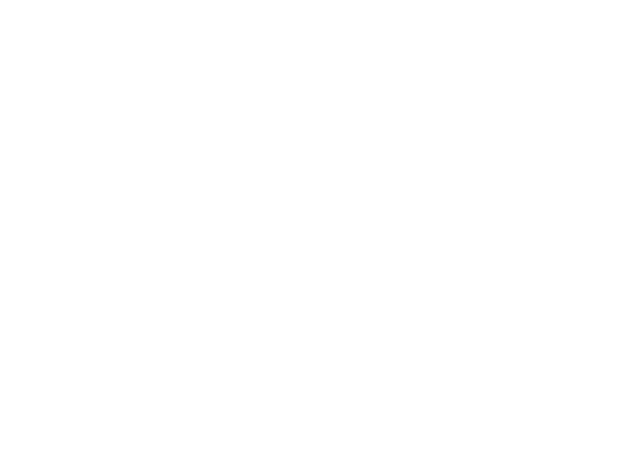
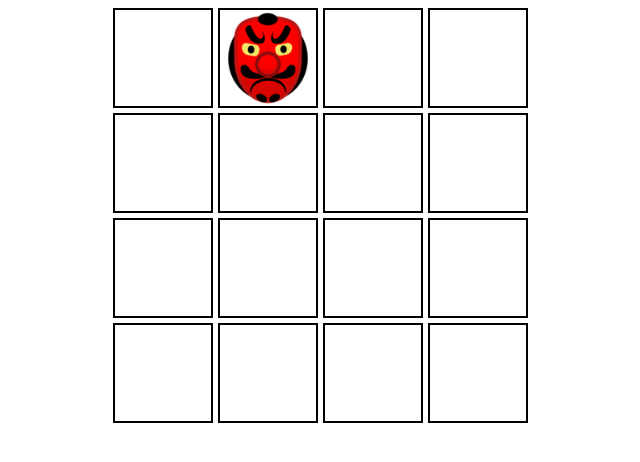
Before and after one commit to AntonyCoder/DOM, a website built with webpack: page src/index.html in a window 1280 px wide. Shown: the whole page, without its empty margins (320-960 px from the left). Built offline with nearby package versions, Linux system fonts and the light colour scheme.

Commit message:
Реализовал задание

```diff
--- /dev/null
+++ b/src/css/style.css
@@ -0,0 +1,16 @@
+.container {
+    display: grid;
+    justify-content: center;
+    grid-template-columns: repeat(4, 100px);
+    grid-template-rows: repeat(4, 100px);
+    gap: 5px;
+}
+
+.cell {
+    border: 2px solid #000000;
+}
+
+.cell-active {
+    background-image: url(../img/goblin.png);
+    background-size: contain;
+}
--- a/src/index.html
+++ b/src/index.html
@@ -6,6 +6,23 @@
     <title>Document</title>
 </head>
 <body>
-
+    <div class="container">
+        <div class="cell"></div>
+        <div class="cell"></div>
+        <div class="cell"></div>
+        <div class="cell"></div>
+        <div class="cell"></div>
+        <div class="cell"></div>
+        <div class="cell"></div>
+        <div class="cell"></div>
+        <div class="cell"></div>
+        <div class="cell"></div>
+        <div class="cell"></div>
+        <div class="cell"></div>
+        <div class="cell"></div>
+        <div class="cell"></div>
+        <div class="cell"></div>
+        <div class="cell"></div>
+    </div>
 </body>
 </html>
--- a/src/index.js
+++ b/src/index.js
@@ -0,0 +1,3 @@
+import "./css/style.css";
+
+import "./js/app";
--- a/src/js/app.js
+++ b/src/js/app.js
@@ -0,0 +1,17 @@
+document.addEventListener('DOMContentLoaded', () => {
+    const cells = document.querySelectorAll('.cell');
+
+    function getRandomInt() {
+        return Math.floor(Math.random() * 15);
+    }
+
+    const position = getRandomInt();
+    cells[position].classList.add('cell-active');
+
+    setInterval(() => {
+        const cellActive = document.querySelector('.cell-active');
+        cellActive.classList.remove('cell-active');
+        const newPosition = getRandomInt();
+        cells[newPosition].classList.add('cell-active');
+    }, 2000)
+})
```
Also changed, not shown: .babelrc, src/img/goblin.png (added).
